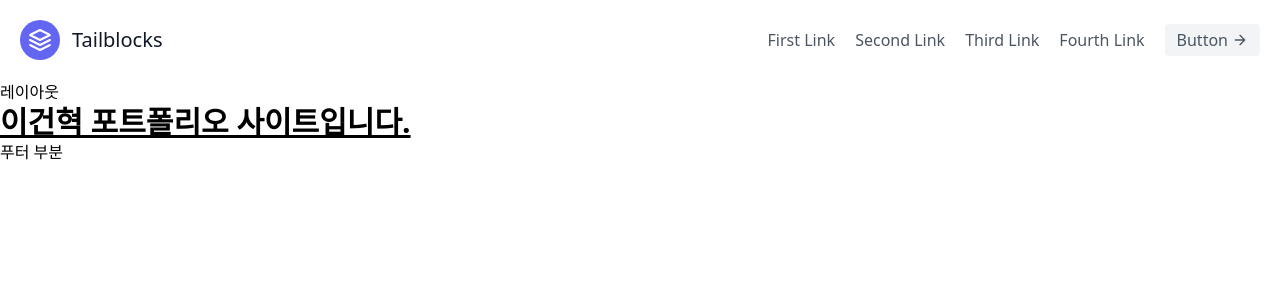
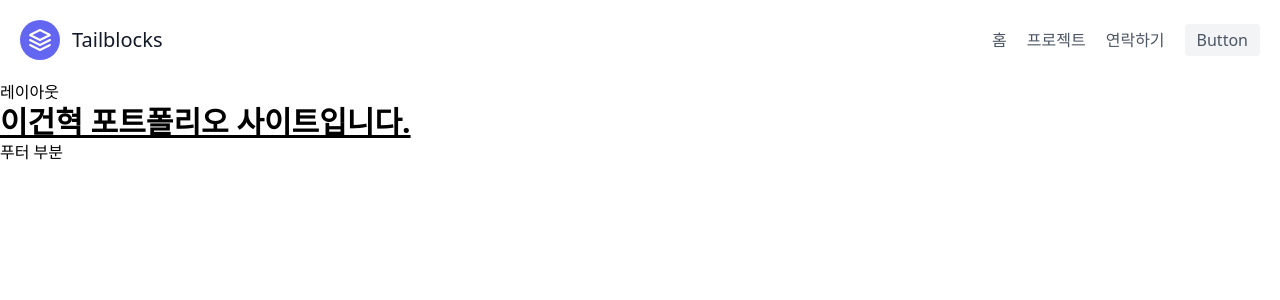
Before and after one commit to Sy2tema/next-fortpolio, a Next.js app: page / in a window 1280 px wide. Shown: the top 300 px of the page. Built offline with nearby package versions, Linux system fonts and the light colour scheme.

Commit message:
Update header layout

```diff
--- a/components/header.js
+++ b/components/header.js
@@ -10,15 +10,11 @@ export default function Header () {
                     <span className="ml-3 text-xl">Tailblocks</span>
                     </a>
                     <nav className="md:ml-auto flex flex-wrap items-center text-base justify-center">
-                    <a className="mr-5 hover:text-gray-900">First Link</a>
-                    <a className="mr-5 hover:text-gray-900">Second Link</a>
-                    <a className="mr-5 hover:text-gray-900">Third Link</a>
-                    <a className="mr-5 hover:text-gray-900">Fourth Link</a>
+                    <a className="mr-5 hover:text-gray-900">홈</a>
+                    <a className="mr-5 hover:text-gray-900">프로젝트</a>
+                    <a className="mr-5 hover:text-gray-900">연락하기</a>
                     </nav>
                     <button className="inline-flex items-center bg-gray-100 border-0 py-1 px-3 focus:outline-none hover:bg-gray-200 rounded text-base mt-4 md:mt-0">Button
-                    <svg fill="none" stroke="currentColor" strokeLinecap="round" strokeLinejoin="round" strokeWidth="2" className="w-4 h-4 ml-1" viewBox="0 0 24 24">
-                        <path d="M5 12h14M12 5l7 7-7 7"></path>
-                    </svg>
                     </button>
                 </div>
             </header>
```
